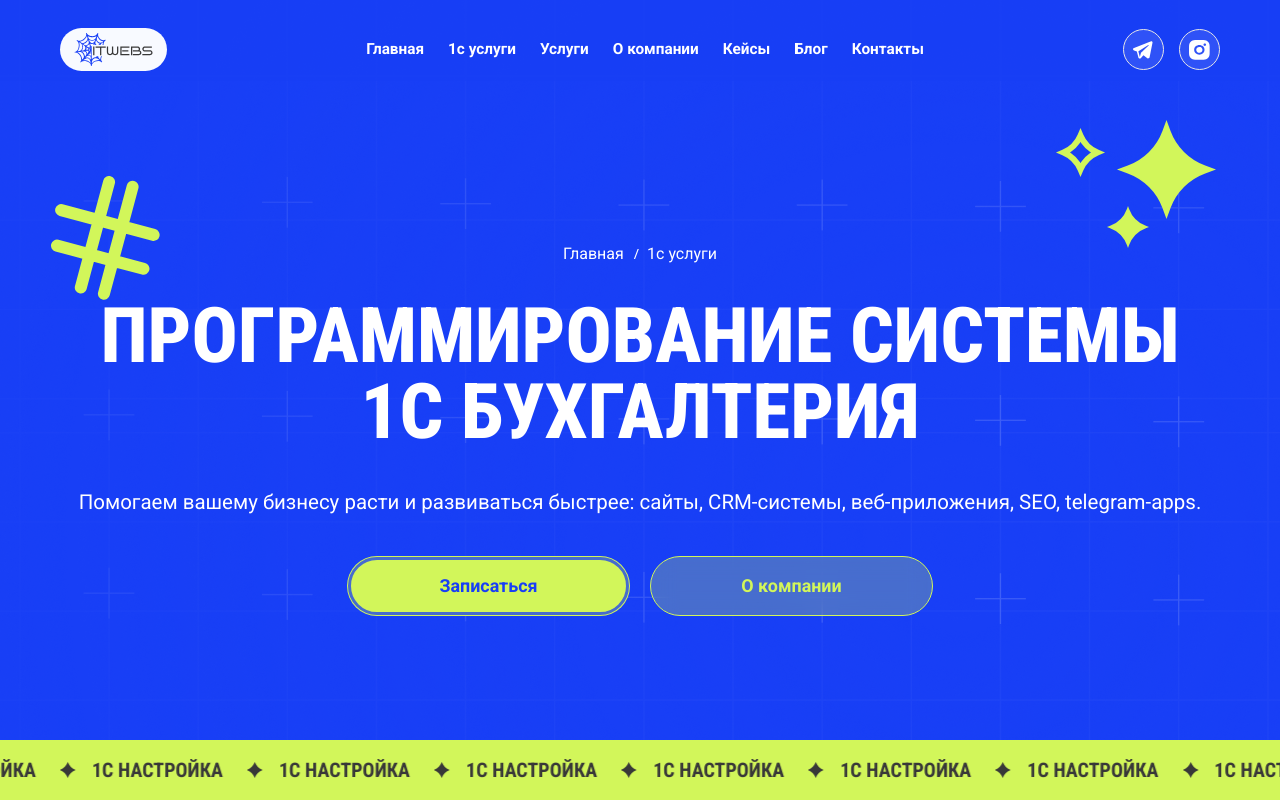
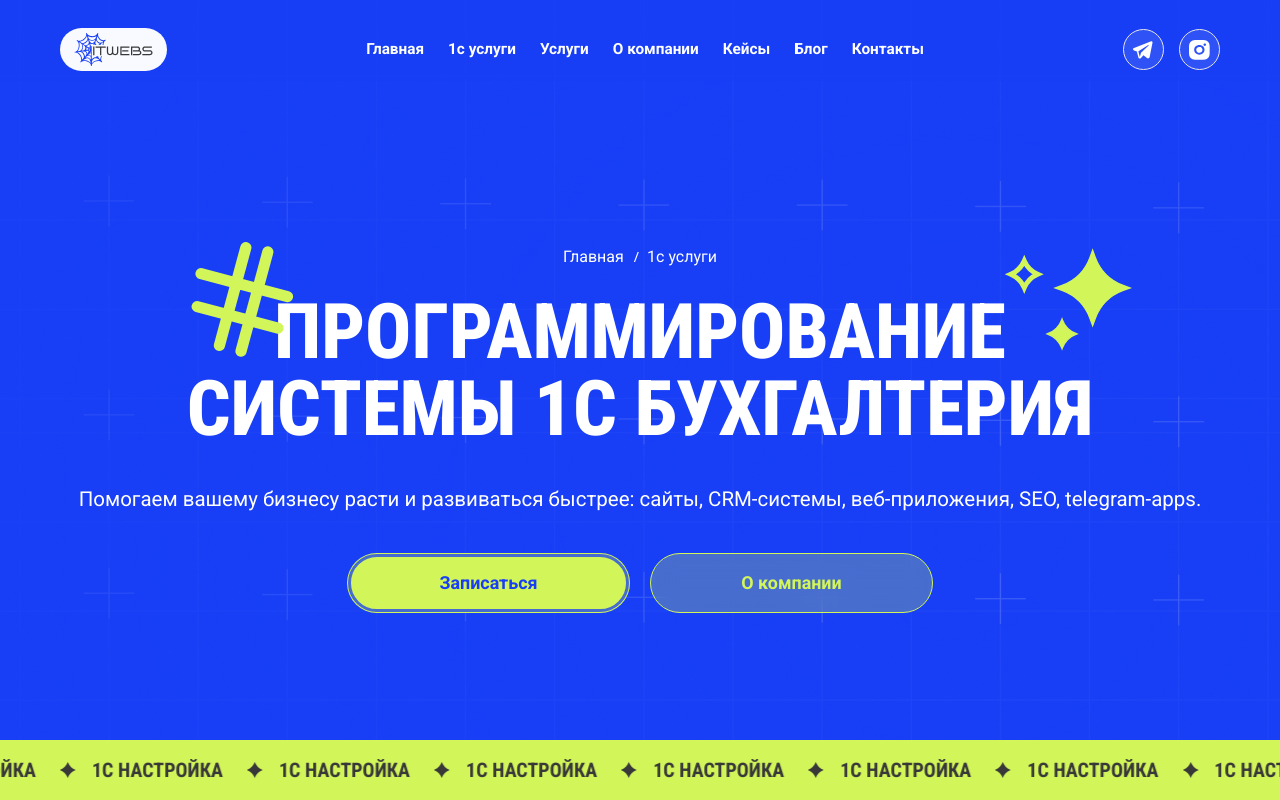
Before and after one commit to itwebs-corporate/itwebs-full-frontend, a Next.js app: page /services-1c in a window 1280 px wide. Shown: the top 800 px of the page. Built offline with nearby package versions, Linux system fonts and the light colour scheme.

Commit message:
refactor: hero section - assets, main heading

```diff
--- a/src/app/page.tsx
+++ b/src/app/page.tsx
@@ -16,7 +16,13 @@
     <>
       <HeroBlock
         description="Помогаем вашему бизнесу расти и развиваться быстрее: сайты, CRM-системы, веб-приложения, SEO, telegram-apps"
-        heading="Студия веб-разработки ITWEBS."
+        heading={
+          <>
+            Студия веб-
+            <br />
+            разработки ITWEBS.
+          </>
+        }
       >
         <Button asChild variant="secondary">
           <Link href={PAGES_CONFIG.SERVICES_1C}>Консультация 1С</Link>
--- a/src/app/services-1c/page.tsx
+++ b/src/app/services-1c/page.tsx
@@ -13,7 +13,13 @@
     <>
       <HeroBlock
         description="Помогаем вашему бизнесу расти и развиваться быстрее: сайты, CRM-системы, веб-приложения, SEO, telegram-apps."
-        heading="Программирование системы 1С Бухгалтерия"
+        heading={
+          <>
+            Программирование
+            <br />
+            системы 1С Бухгалтерия
+          </>
+        }
       >
         <Button variant="secondary">Записаться</Button>
         <Button asChild variant="gray">
--- a/src/components/shared/breadcrumb-custom.tsx
+++ b/src/components/shared/breadcrumb-custom.tsx
@@ -30,7 +30,7 @@
     return { href, label, isLast: idx === segments.length - 1 };
   });
   return (
-    <Breadcrumb className="pb-[32px]">
+    <Breadcrumb className="pb-[clamp(16px,2vw,32px)]">
       <BreadcrumbList>
         <BreadcrumbItem>
           <BreadcrumbLink asChild>
--- a/src/components/shared/hero-block/hero-assets-config.ts
+++ b/src/components/shared/hero-block/hero-assets-config.ts
@@ -71,22 +71,26 @@
     {
       src: '/hero/sharp.svg',
       alt: 'Sharp',
-      className: 'absolute left-[4%] top-[22%] hidden sm:block z-20 w-[109px] h-[124px]',
+      className:
+        'absolute left-[0%] md:left-[0.5%] 1xl:left-[1%] 2xl:left-[3.5%] 3xl:left-[4.5%] top-[-36%] lg:top-[-34%] xl:top-[-30%] 2xl:top-[-25%] 3xl:top-[-22%] hidden sm:block z-20 w-[clamp(72px,8vw,109px)] h-[clamp(82px,9vw,124px)]',
     },
     {
       src: '/hero/stars-group.svg',
       alt: 'Group-star',
-      className: 'absolute right-[5%] top-[15%] hidden sm:block z-20 w-[161px] h-[128px]',
+      className:
+        'absolute right-[-5vw] top-[-35%] md:right-[-3vw] md:top-[-30%] 2xl:right-[-1vw] 2xl:top-[-23%] hidden sm:block z-20 w-[clamp(96px,10vw,161px)] h-[clamp(76px,8vw,128px)]',
     },
     {
       src: '/hero/mobile/empty-star.svg',
       alt: 'empty-star',
-      className: 'absolute left-[20px] top-[83px] sm:hidden block z-20 w-[38px] h-[38px]',
+      className:
+        'absolute left-[0vw] xs:left-[2vw] top-[-6vh] xs:top-[-3vh] sm:hidden block z-20 w-[38px] h-[38px]',
     },
     {
       src: '/hero/mobile/group-star.svg',
       alt: 'group-star',
-      className: 'absolute right-[18px] top-[103px] sm:hidden block z-20 w-[43px] h-[58px]',
+      className:
+        'absolute right-[-1vw] xs:right-[1vw]  top-[-4vh] sm:hidden block z-20 w-[43px] h-[58px]',
     },
   ],
 
--- a/src/components/shared/hero-block/hero-block.tsx
+++ b/src/components/shared/hero-block/hero-block.tsx
@@ -7,13 +7,12 @@
 import Section from '@/components/ui/section/section';
 import Typography from '@/components/ui/typography/typography';
 
-import HeroAssets from './hero-assets';
 import HeroBlockTrack from './hero-block-track';
 import HeroHeading from './hero-heading';
 import { BreadcrumbWithCustomSeparator } from '../breadcrumb-custom';
 
 type HeroBlockProps = {
-  heading: string;
+  heading: string | ReactNode;
   description?: string;
   fullScreen?: boolean;
   children?: ReactNode;
@@ -31,7 +30,6 @@
       fullScreen={fullScreen}
     >
       <BreadcrumbWithCustomSeparator />
-      <HeroAssets />
       <HeroHeading>{heading}</HeroHeading>
       {description && (
         <Typography className="pt-[clamp(14px,5vw,36px)]" variant="p1">
--- a/src/components/shared/hero-block/hero-heading.tsx
+++ b/src/components/shared/hero-block/hero-heading.tsx
@@ -6,17 +6,22 @@
 
 import Typography from '@/components/ui/typography/typography';
 
+import HeroAssets from './hero-assets';
+
 export default function HeroHeading({ children }: { children: ReactNode }) {
   const pathanme = usePathname();
   const isHomePage = pathanme === '/';
+  const is1SSerivesePage = pathanme === '/services-1c';
   return (
     <Typography
       className={cn(
-        'z-10',
-        isHomePage ? 'text-[clamp(36px,10vw,201px)]' : 'text-[clamp(36px,6vw,124px)]'
+        'relative z-10',
+        isHomePage ? 'text-[clamp(36px,10vw,201px)]' : 'text-[clamp(36px,6vw,124px)]',
+        is1SSerivesePage && 'text-[clamp(24px,6vw,124px)]'
       )}
       variant="h1"
     >
+      <HeroAssets />
       {children}
     </Typography>
   );
```
